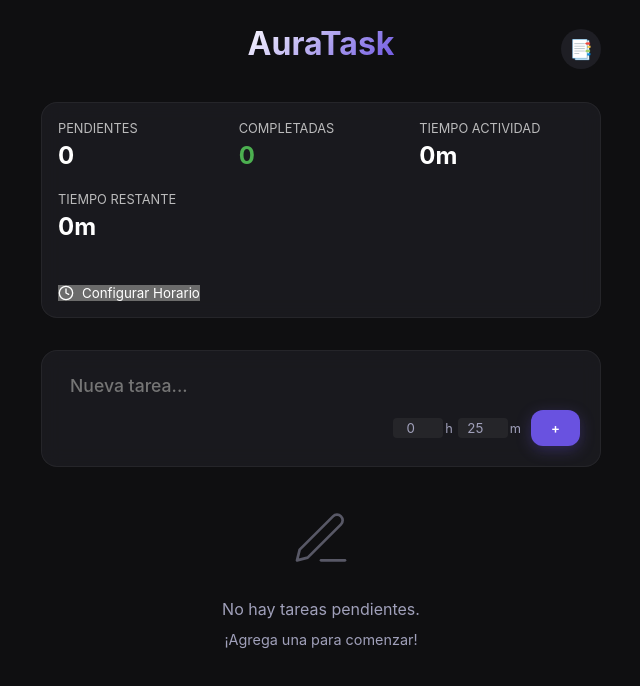
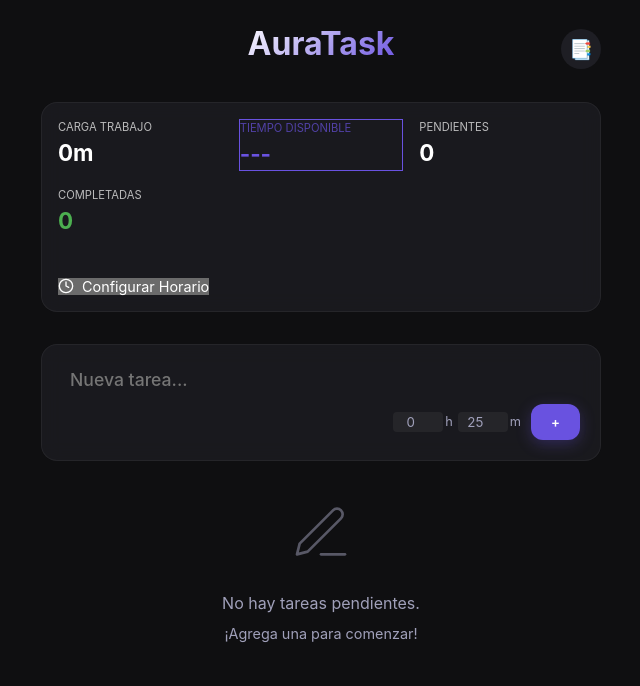
Before and after one commit to CarlosgRivas/Auratask, a React (Vite) app: page / in a window 1280 px wide. Shown: the top 686 px of the page, without its empty margins (319-959 px from the left). Built offline with nearby package versions, Linux system fonts and the light colour scheme.

Commit message:
fix: time calculation display bug in TaskStats

```diff
--- a/src/components/TaskStats.jsx
+++ b/src/components/TaskStats.jsx
@@ -49,7 +49,7 @@ export function TaskStats({ tasks, endTime, setEndTime, startTime, setStartTime
             scheduleStatus = diff >= 0 ? 'ok' : 'warning';
         } else {
             scheduleStatus = 'warning';
-            scheduleDiff = -totalTimeRemaining;
+            scheduleDiff = availableMs - totalTimeRemaining; // Should be negative total of workload + any overtime
         }
     }
 
@@ -59,8 +59,28 @@ export function TaskStats({ tasks, endTime, setEndTime, startTime, setStartTime
         const h = Math.floor(totalMinutes / 60);
         const m = totalMinutes % 60;
         const timeStr = h > 0 ? `${h}h ${m}m` : `${m}m`;
-        return ms >= 0 ? `+${timeStr} libre` : `-${timeStr} faltante`;
+        // Clarify text
+        return ms >= 0 ? `+${timeStr} de sobra` : `-${timeStr} faltante`;
     };
+
+    // Calculate Available Time for Display (independent of diff)
+    let availableTimeDisplay = "---";
+    if (endTime) {
+        const now = new Date();
+        const [endH, endM] = endTime.split(':').map(Number);
+        const targetEnd = new Date();
+        targetEnd.setHours(endH, endM, 0, 0);
+
+        // Logic for available time from NOW (or Start if future)
+        let startTarget = new Date();
+        if (startTime) {
+            const [startH, startM] = startTime.split(':').map(Number);
+            startTarget.setHours(startH, startM, 0, 0);
+        }
+        const effectiveStart = (startTarget > now) ? startTarget : now;
+        const ms = targetEnd - effectiveStart;
+        availableTimeDisplay = ms > 0 ? formatTime(ms) : "0m";
+    }
 
     return (
         <div className="stats-dashboard glass-panel" style={{
@@ -71,22 +91,22 @@ export function TaskStats({ tasks, endTime, setEndTime, startTime, setStartTime
             marginBottom: '2rem'
         }}>
             {/* Top Row: Counts & Basic Times */}
-            <div style={{ display: 'grid', gridTemplateColumns: 'repeat(auto-fit, minmax(140px, 1fr))', gap: '1rem', width: '100%' }}>
+            <div style={{ display: 'grid', gridTemplateColumns: 'repeat(auto-fit, minmax(130px, 1fr))', gap: '1rem', width: '100%' }}>
                 <div className="stat-card">
-                    <div style={{ fontSize: '0.8rem', opacity: 0.7, textTransform: 'uppercase' }}>Pendientes</div>
-                    <div style={{ fontSize: '1.5rem', fontWeight: 'bold' }}>{pendingCount}</div>
+                    <div style={{ fontSize: '0.7rem', opacity: 0.7, textTransform: 'uppercase' }}>Carga Trabajo</div>
+                    <div style={{ fontSize: '1.4rem', fontWeight: 'bold' }}>{formatTime(totalTimeRemaining)}</div>
+                </div>
+                <div className="stat-card" style={{ border: '1px solid var(--primary-color)', background: 'rgba(var(--primary-hue), 0.1)' }}>
+                    <div style={{ fontSize: '0.7rem', opacity: 0.7, textTransform: 'uppercase', color: 'var(--primary-color)' }}>Tiempo Disponible</div>
+                    <div style={{ fontSize: '1.4rem', fontWeight: 'bold', color: 'var(--primary-color)' }}>{availableTimeDisplay}</div>
                 </div>
                 <div className="stat-card">
-                    <div style={{ fontSize: '0.8rem', opacity: 0.7, textTransform: 'uppercase' }}>Completadas</div>
-                    <div style={{ fontSize: '1.5rem', fontWeight: 'bold', color: 'var(--success-color)' }}>{completedCount}</div>
+                    <div style={{ fontSize: '0.7rem', opacity: 0.7, textTransform: 'uppercase' }}>Pendientes</div>
+                    <div style={{ fontSize: '1.4rem', fontWeight: 'bold' }}>{pendingCount}</div>
                 </div>
                 <div className="stat-card">
-                    <div style={{ fontSize: '0.8rem', opacity: 0.7, textTransform: 'uppercase' }}>Tiempo Actividad</div>
-                    <div style={{ fontSize: '1.5rem', fontWeight: 'bold' }}>{formatTime(totalTimeSpent)}</div>
-                </div>
-                <div className="stat-card">
-                    <div style={{ fontSize: '0.8rem', opacity: 0.7, textTransform: 'uppercase' }}>Tiempo Restante</div>
-                    <div style={{ fontSize: '1.5rem', fontWeight: 'bold' }}>{formatTime(totalTimeRemaining)}</div>
+                    <div style={{ fontSize: '0.7rem', opacity: 0.7, textTransform: 'uppercase' }}>Completadas</div>
+                    <div style={{ fontSize: '1.4rem', fontWeight: 'bold', color: 'var(--success-color)' }}>{completedCount}</div>
                 </div>
             </div>
 
@@ -105,7 +125,7 @@ export function TaskStats({ tasks, endTime, setEndTime, startTime, setStartTime
                     <button
                         className="btn-secondary"
                         onClick={() => setShowScheduleModal(true)}
-                        style={{ display: 'flex', alignItems: 'center', gap: '0.5rem' }}
+                        style={{ display: 'flex', alignItems: 'center', gap: '0.5rem', fontSize: '0.9rem' }}
                     >
                         <svg width="16" height="16" viewBox="0 0 24 24" fill="none" stroke="currentColor" strokeWidth="2" strokeLinecap="round" strokeLinejoin="round"><circle cx="12" cy="12" r="10"></circle><polyline points="12 6 12 12 16 14"></polyline></svg>
                         {startTime || endTime ?
```
